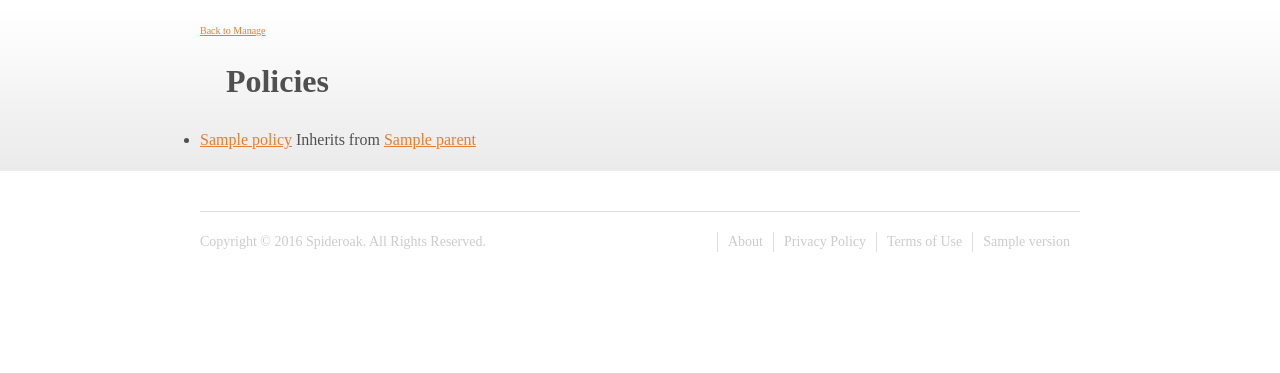
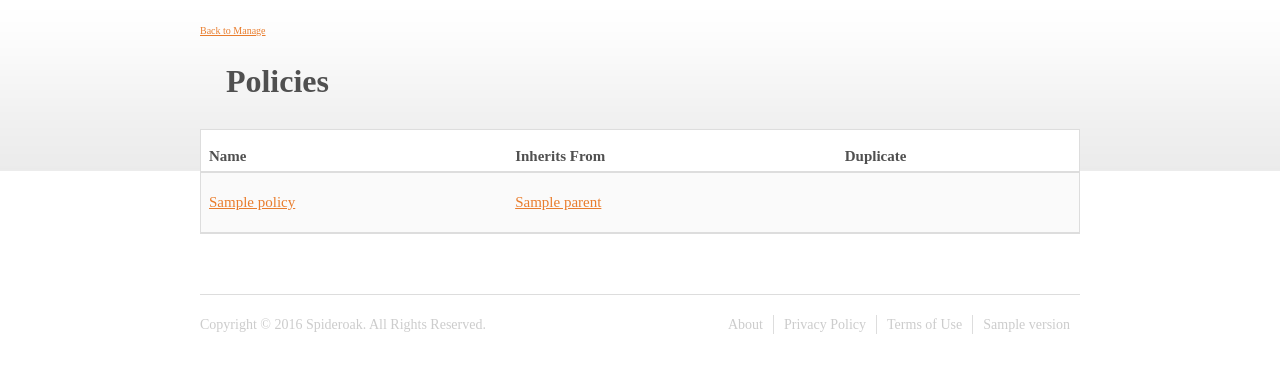
Before and after one commit to SpiderOak/netkes, a Django app: template django/apps/blue_management/blue_mgnt/templates/policy_list.html in a window 1280 px wide. Shown: the part 149-522 px from the top of the page. Run offline with Django 3.2, Linux system fonts and the light colour scheme; the template is opened without the code that fills it: most values are stand-ins (such as "Sample title", 1, 10 or a date in 2020); some web fonts are replaced.

Commit message:
use a table with standard management console styling for policy list

```diff
--- a/django/apps/blue_management/blue_mgnt/templates/manage.html
+++ b/django/apps/blue_management/blue_mgnt/templates/manage.html
@@ -63,7 +63,7 @@
         </div>
     </div>
     <div class="widget-manage-blocks">
-        <div class="manage-icon"><i class="ss-icon">&#x1F464;</i></div>
+        <div class="manage-icon"><i class="ss-icon">&#xEE00;</i></div>
         <div class="manage-content">
             <h3>Policies</h3>
             <p>Device policies and preferences.</p>
--- a/django/apps/blue_management/blue_mgnt/templates/policy_detail.html
+++ b/django/apps/blue_management/blue_mgnt/templates/policy_detail.html
@@ -4,7 +4,7 @@
 
 {% block title %}Policies - Management Console{{ block.super }}{% endblock %}
 
-{% block breadcrumb %}<a href="{% url 'blue_mgnt:manage' %}">Back to Manage</a>{% endblock breadcrumb %}
+{% block breadcrumb %}<a href="{% url 'blue_mgnt:policy_list' %}">Back to Policies</a>{% endblock breadcrumb %}
 {% block navtab %}{% include "partials/navtab-widget.html" with active="manage" %}{% endblock navtab %}
 
 {% block content %}
--- a/django/apps/blue_management/blue_mgnt/templates/policy_list.html
+++ b/django/apps/blue_management/blue_mgnt/templates/policy_list.html
@@ -10,18 +10,32 @@
 <h1 class="page-header">
     <i class="ss-icon">&#xEE00;</i> Policies
 </h1>
-
-<div class="spacer"><!--ZKP--></div>
-
-{% if policies %}
-    <ul>
+<table class="widget-table">
+  <thead>
+    <th>Name</th>
+    <th>Inherits From</th>
+    <th>Duplicate</th>
+  </thead>
+  <tbody>
     {% for policy in policies %}
-        <li>
-            <a href="/policies/{{ policy.id }}/">{{ policy.name }}</a>
-            {% if policy.parent %} Inherits from <a href="{% url 'blue_mgnt:policy_detail' policy_id=policy.inherits_from %}">{{ policy.parent }}
-            {% else %} <a href="{% url 'blue_mgnt:policy_create' %}?inherit={{ policy.id }}" class="button">Copy to new policy</a>{% endif %}
-        </li>
+    <tr>
+      <td><a href="/policies/{{ policy.id }}/">{{ policy.name }}</a></td>
+      <td>
+        {% if policy.parent %}
+        <a href="{% url 'blue_mgnt:policy_detail' policy_id=policy.inherits_from %}">
+          {{ policy.parent }}
+        </a>
+        {% endif %}
+      </td>
+      <td>
+        {% if not policy.parent %}
+        <a href="{% url 'blue_mgnt:policy_create' %}?inherit={{ policy.id }}">
+          Copy to new policy
+        </a>
+        {% endif %}
+      </td>
+    </tr>
     {% endfor %}
-{% endif %}
-
+  </tbody>
+</table>
 {% endblock content %}
```
Also changed, not shown: django/apps/blue_management/blue_mgnt/templates/users.html (indentation only).
